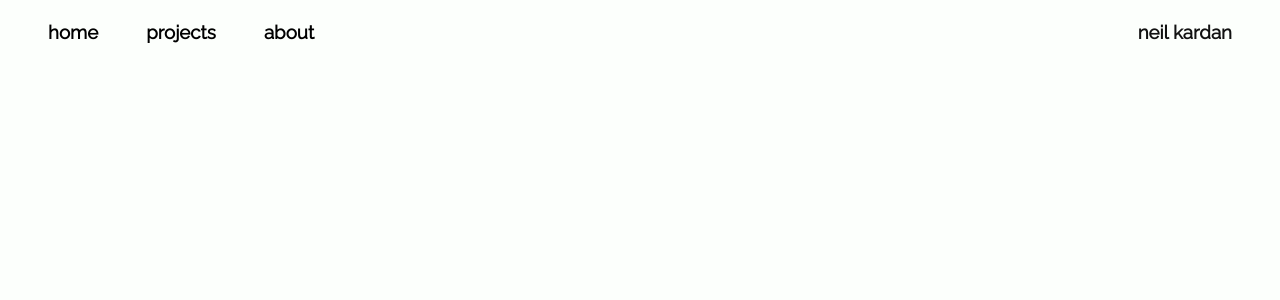
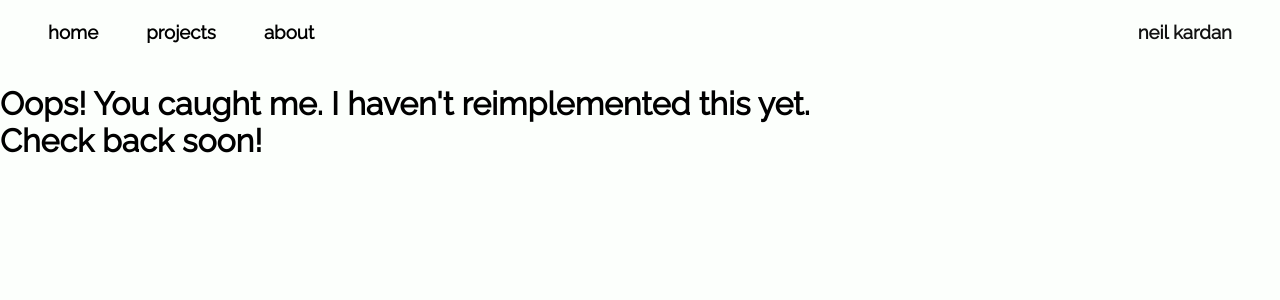
Before and after one commit to neilkrdn/neilkrdn.github.io, a React (Create React App) app: page /recentreads in a window 1280 px wide. Shown: the top 300 px of the page. Built offline with nearby package versions, Linux system fonts and the light colour scheme.

Commit message:
temp filler for recentreads

```diff
--- a/src/App.js
+++ b/src/App.js
@@ -1,6 +1,6 @@
 import logo from './logo.svg';
 import './App.css';
-import Header from './Components/Header.js';
+import RecentReads from './Composed/RecentReads.js';
 import Landing from './Composed/Landing.js';
 import { Routes, Route, Outlet, Link } from "react-router-dom";
 
@@ -8,7 +8,7 @@ function App() {
   return (
     <Routes>
       <Route path="" element={<Landing/>}/>
-      <Route path="/recentreads" element={<Header/>}/>
+      <Route path="/recentreads" element={<RecentReads/>}/>
     </Routes>
   );
 }
--- a/src/Composed/RecentReads.js
+++ b/src/Composed/RecentReads.js
@@ -1 +1,17 @@
+import React from 'react'
 import './RecentReads.css'
+import Header from '../Components/Header.js'
+
+const RecentReads = () => {
+    return (
+        <React.Fragment>
+            <Header></Header>
+            <h1>
+                Oops! You caught me. I haven't reimplemented this yet.<br/>
+                Check back soon!
+            </h1>
+        </React.Fragment>
+    )
+}
+
+export default RecentReads;
```
